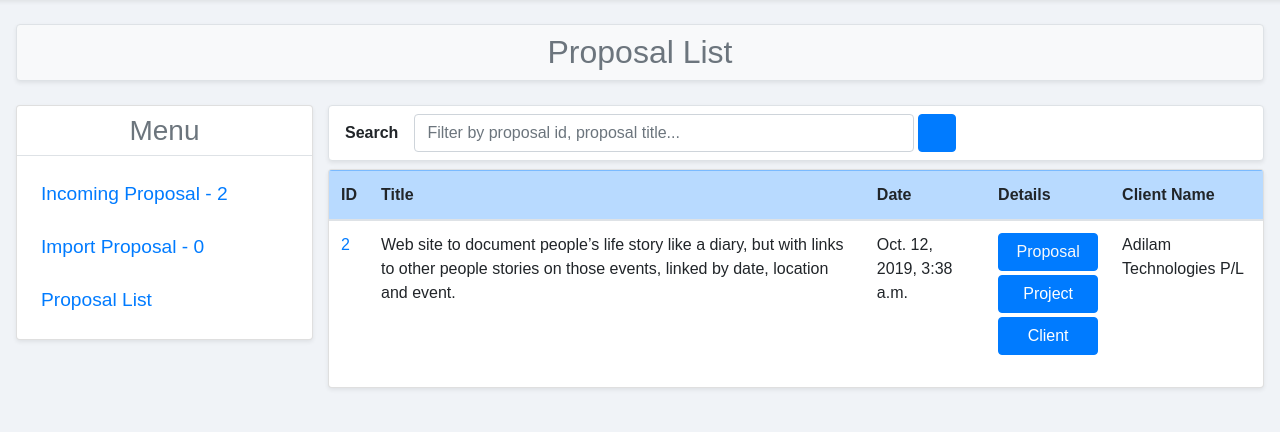
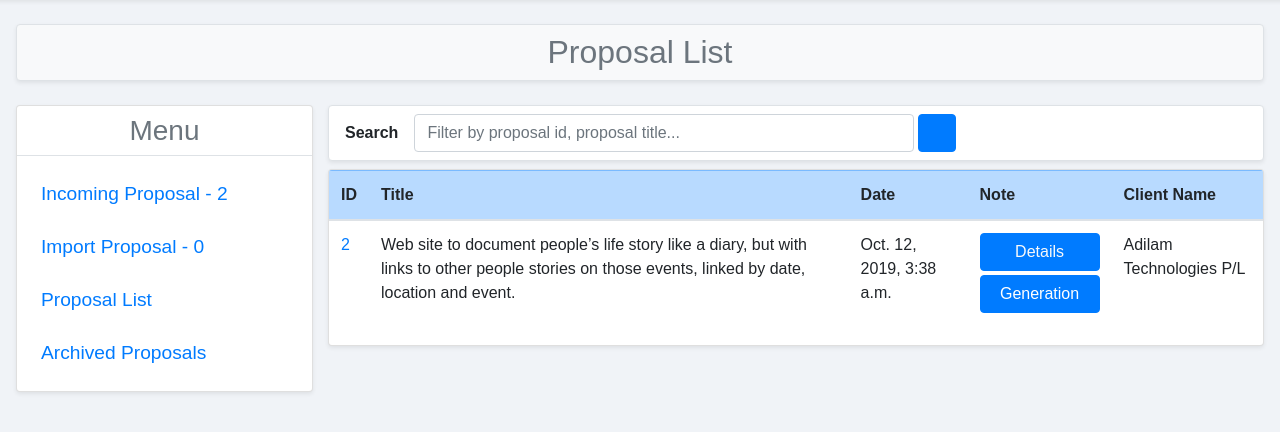
Before and after one commit to alankistemaker/SEPB2019, a Django app: page /CPPMS/proposal/proposal_list/ in a window 1280 px wide. Shown: the part 69-501 px from the top of the page. Run offline with Django 3.2, Linux system fonts and the light colour scheme; data comes from the database, SQL or seed files in the repository; both versions use the stored data as it was after the commit; data that the repository does not hold is empty; some libraries are stand-ins or nearby versions.

Commit message:
Add Archive Proposal part

```diff
--- a/capstone_management/CPPMS/models.py
+++ b/capstone_management/CPPMS/models.py
@@ -41,6 +41,46 @@ class Incoming_Proposal(models.Model):
     pass
 
     # Methods: Proposals_Incoming
+
+    # Return title of proposal
+    def __str__(self):
+        return self.title
+
+
+class Archive_Proposal(models.Model):
+    # Entity Elements
+    title = models.CharField(max_length=255, default="NO TITLE")
+    description = models.TextField(default="NO DESCRIPTION")
+    created_at = models.DateTimeField(auto_now_add=True)
+    updated_at = models.DateTimeField(auto_now=True)
+    status = models.CharField(max_length=50, default="N/A")
+
+    client_name = models.CharField(max_length=255, default="N/A")
+    company_desc = models.TextField(default="N/A")
+    company_website = models.CharField(max_length=255, default="N/A")
+    company_address = models.CharField(max_length=255, default="N/A")
+
+    contact_name = models.CharField(max_length=255, default="N/A")
+    contact_phone = models.CharField(max_length=10, default="N/A")
+    contact_email = models.CharField(max_length=255, default="N/A")
+    contact_position = models.CharField(max_length=255, default="N/A")
+
+    department_name = models.CharField(max_length=255, default="N/A")
+    department_phone = models.CharField(max_length=10, default="N/A")
+    department_email = models.CharField(max_length=255, default="N/A")
+
+    proposal_specialisation = models.TextField(default="N/A")
+    proposal_skills = models.TextField(default="N/A")
+    proposal_environment = models.TextField(default="N/A")
+    proposal_research = models.TextField(default="N/A")
+
+    supervisor_name = models.CharField(max_length=255, default="N/A")
+    supervisor_phone = models.CharField(max_length=10, default="N/A")
+    supervisor_email = models.CharField(max_length=255, default="N/A")
+    supervisor_title = models.CharField(max_length=255, default="N/A")
+
+    # OEM Relationships
+    pass
 
     # Return title of proposal
     def __str__(self):
--- a/capstone_management/CPPMS/templates/proposal.html
+++ b/capstone_management/CPPMS/templates/proposal.html
@@ -22,6 +22,7 @@
             <p class="m-4"><a href="{% url 'incoming_proposal' %}">Incoming Proposal - {{ count.0 }}</a></p>
             <p class="m-4"><a href="{% url 'word_proposal' %}">Import Proposal - {{ count.1 }}</a></p>
             <p class="m-4"><a href="{% url 'proposal_list' %}">Proposal List </a></p>
+            <p class="m-4"><a href="{% url 'archive_proposal' %}">Archived Proposals</a></p>
           </div>
         </div>
   </div>
--- a/capstone_management/CPPMS/templates/proposal_list.html
+++ b/capstone_management/CPPMS/templates/proposal_list.html
@@ -29,7 +29,7 @@
                       <th>ID</th>
                       <th>Title</th>
                       <th>Date</th>
-                      <th>Details</th>
+                      <th>Note</th>
                       <th>Client Name</th>
                     </tr>
               </thead>
@@ -43,18 +43,13 @@
                     <td>{{ proposal.created_at }}</td>
                     <td>
                       <div class="mb-1">
-                          <button type="submit" name="proposal" value="proposal" class="btn btn-primary" style="width: 100px">
-                              <a href="proposal_detail/{{ proposal.pk }}" class="text-light">Proposal</a>
+                          <button type="submit" name="proposal" value="proposal" class="btn btn-primary" style="width: 120px">
+                              <a href="proposal_detail/{{ proposal.pk }}" class="text-light">Details</a>
                             </button>
                       </div>
                       <div class="mb-1">
-                          <button type="submit" name="project" value="project" class="btn btn-primary" style="width: 100px">
-                              <a>Project</a>
-                            </button>
-                      </div>
-                      <div class="mb-1">
-                          <button type="submit" name="client" value="client" class="btn btn-primary" style="width: 100px">
-                              <a>Client</a>
+                          <button type="submit" name="project" value="project" class="btn btn-primary" style="width: 120px">
+                              <a>Generation</a>
                             </button>
                       </div>
                     </td>
--- a/capstone_management/CPPMS/urls.py
+++ b/capstone_management/CPPMS/urls.py
@@ -6,6 +6,7 @@ from django.conf.urls.static import static
 
 urlpatterns = [
     path("admin/", admin.site.urls),
+
     path("proposal/word_proposal/", views.word_proposal, name="word_proposal"),
     re_path("word_proposal_detail/(?P<pk>[_\w\d\-]+)$", views.word_detail, name="word_detail"),
     path("proposal/incoming_proposal/", views.incoming_proposal, name="incoming_proposal"),
@@ -13,10 +14,11 @@ urlpatterns = [
     path("proposal/proposal_list/", views.proposal_list, name="proposal_list"),
     re_path("proposal_progress/(?P<pk>[_\w\d\-]+)$", views.proposal_progress, name="proposal_progress"),
     re_path("proposal_detail/(?P<pk>[_\w\d\-]+)$", views.proposal_detail, name="proposal_detail"),
-    path("client/", views.client, name="client"),
+    path("proposal/archive_proposal/", views.archive_proposal, name="archive_proposal"),
+
     path("client/client_list/", views.client_list, name="client_list"),
     re_path("client_detail/(?P<pk>[_\w\d\-]+)$", views.client_detail, name="client_detail"),
-    path("project/", views.project, name="project"),
+
     path("project/project_list/", views.project_list, name="project_list"),
     re_path("project_detail/(?P<pk>[_\w\d\-]+)$", views.project_detail, name="project_detail"),
 ]
--- a/capstone_management/CPPMS/views.py
+++ b/capstone_management/CPPMS/views.py
@@ -223,6 +223,13 @@ def incoming_proposal(request):
     return render(request, "incoming_proposal.html", {"count":count, "web_proposal": web_proposal})
 
 
+def archive_proposal(request):
+    archive_proposal = Archive_Proposal.objects.all()
+    count()
+
+    return render(request, "archive_proposal.html", {"count":count, "archive_proposal": archive_proposal})
+
+
 def proposal_extract(request, pk=None):
     proposal_extract = get_object_or_404(Incoming_Proposal, pk=pk)
     count()
@@ -291,6 +298,11 @@ def proposal_extract(request, pk=None):
 
             return redirect("../../proposal_list")
         elif "delete" in request.POST:
+            archive_proposal = Archive_Proposal.objects.create(title=title, description=description, status=status, client_name=client_name, company_desc=company_desc,
+                                company_website=company_website, company_address=company_address, contact_name=contact_name, contact_phone=contact_phone, contact_email=contact_email,
+                                contact_position=contact_position, department_name=department_name, department_phone=department_phone, department_email=department_email,
+                                proposal_specialisation=proposal_specialisation, proposal_skills=proposal_skills, proposal_environment=proposal_environment, proposal_research=proposal_research,
+                                supervisor_name=supervisor_name, supervisor_phone=supervisor_phone, supervisor_email=supervisor_email, supervisor_title=supervisor_title)
             proposal_extract = Incoming_Proposal.proposals.filter(pk=proposal_id).delete()
             print("Sucess Delete This Incoming Proposal!")
 
@@ -376,12 +388,6 @@ def proposal_detail(request, pk=None):
     return render(request, "proposal_detail.html", {"count":count, "proposal_detail": proposal_detail})
 
 
-def project(request):
-    count()
-
-    return render(request, "project.html", {"count":count})
-
-
 def project_list(request):
     count()
 
@@ -438,12 +444,6 @@ def project_detail(request, pk=None):
     return render(request, "project_detail.html", {"count":count, "project_detail": project_detail, "units": units, "groups": groups})
 
 
-def client(request):
-    count()
-
-    return render(request, "client.html", {"count":count})
-
-
 def client_list(request):
     count()
 
```
Also changed, not shown: capstone_management/CPPMS/templates/archive_proposal.html (added, +38 -0 lines), capstone_management/CPPMS/migrations/0008_archive_proposal.py (added), capstone_management/db.sqlite3, 1 other file.
